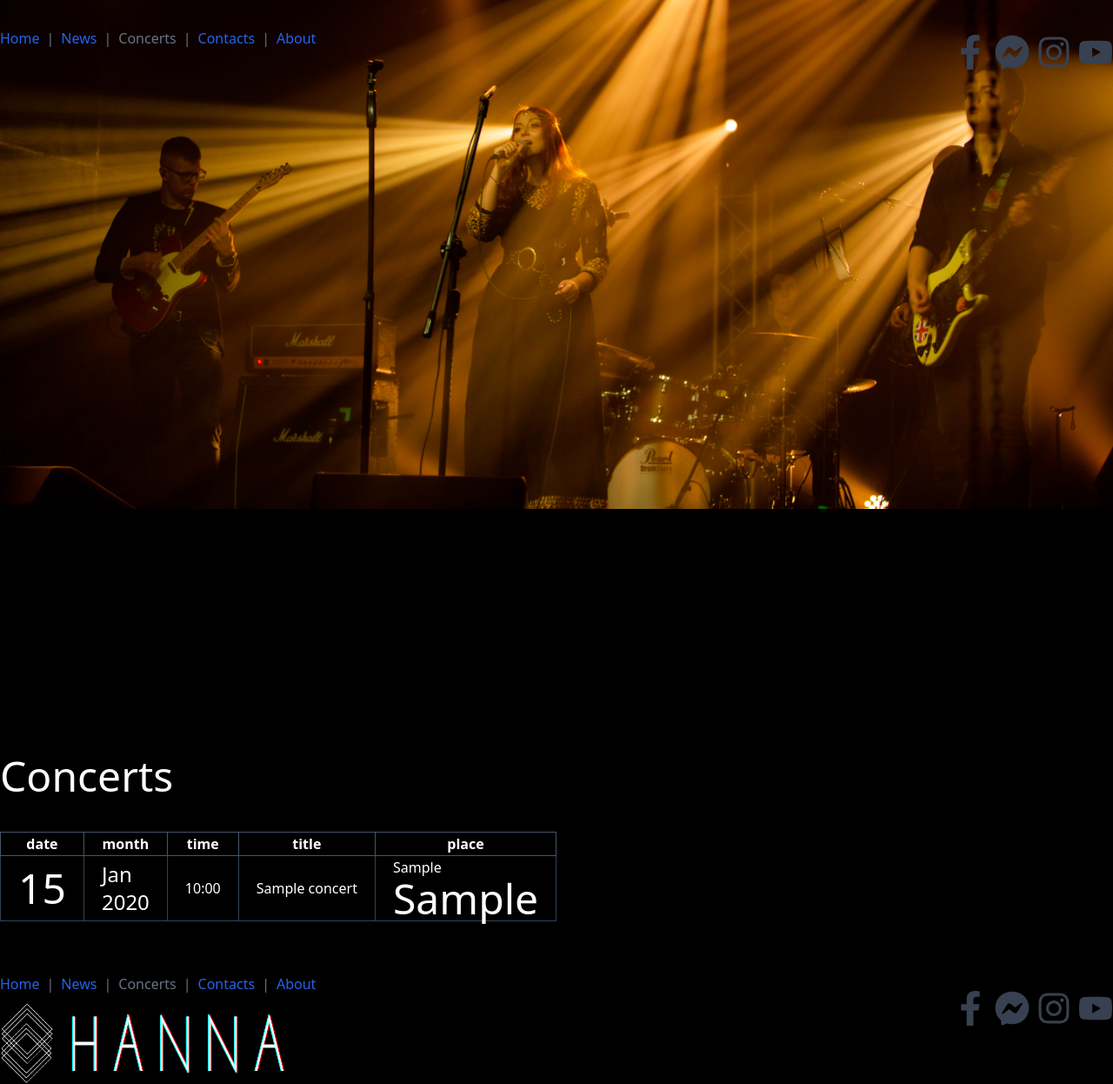
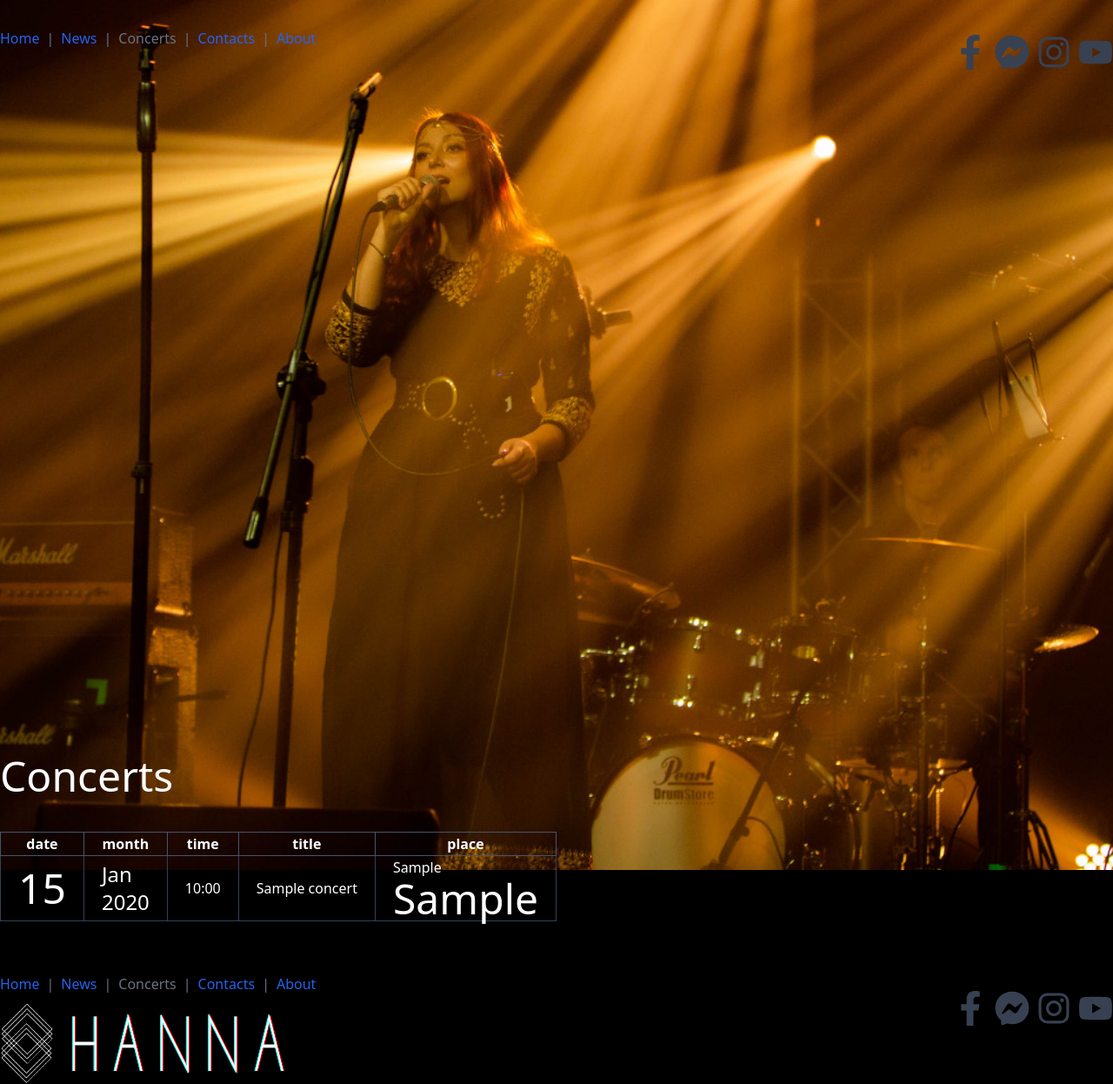
Before and after one commit to AMalenkij/dj_Hanna, a Django app: page /concerts/ in a window 1280 px wide. Shown: the top 1246 px of the page at 87% size. Run offline with Django 4.2, Linux system fonts and the light colour scheme; tables that the repository leaves empty hold one stand-in row (values such as "Sample post"); some libraries are stand-ins or nearby versions.

Commit message:
refactor header, contacts and concert change img on page contacts

```diff
--- a/home/templates/header.html
+++ b/home/templates/header.html
@@ -1,5 +1,6 @@
 {% block header %}
 <header class="relative flex items-center justify-center overflow-hidden">
+    <!--bg video -->
     {% if request.resolver_match.url_name == 'home' %}
     <video
             src="/static/home/img/dark_forest.mp4"
@@ -10,31 +11,29 @@
             muted=""
             playsinline=""
     ></video>
-
     {% endif %}
-    <nav class="relative z-30 container mx-auto  text-white flex justify-between m-5">
-
+    <nav class="relative z-30 container mx-auto  text-white lg:flex lg:justify-between m-5">
+        <!-- breadcrumb -->
         <div class="">
-            <nav class=" py-3 w-full">
+            <nav class="py-3 flex justify-center">
                 {% include "breadcrumb.html" %}
             </nav>
         </div>
 
-
+        <!-- logo -->
         {% if request.resolver_match.url_name == 'home' %}
-        <div class="mt-8">
+        <div class="lg:mt-8">
             <a class="" href="/">
                 <img src="/static/home/img/HANNA_LOGO.png" alt="Logo" width="52"
                      class="mx-auto">
-                <img src="/static/home/img/HANNA.png" class="d-inline-block align-text-top img-fluid" alt="HANNA"
+                <img src="/static/home/img/HANNA.png" class="mx-auto d-inline-block align-text-top img-fluid" alt="HANNA"
                      width="200" height="24">
             </a>
         </div>
         {% endif %}
 
-
-        <div class="flex justify-end mt-5 space-x-2 text-gray-700">
-
+        <!-- icon -->
+        <div class="flex justify-end mt-5 space-x-2 text-gray-700 lg:visible invisible">
 
             <!-- Facebook -->
             <svg xmlns="http://www.w3.org/2000/svg" viewBox="0 0 320 512" class="w-10 h-10">
--- a/home/templates/home/concerts.html
+++ b/home/templates/home/concerts.html
@@ -2,9 +2,17 @@
 {% block content %}
 
 {% include 'header.html' %}
+<style> .special_bg {
+    background-size: cover;
+    overflow: hidden;
+    height: 1000px;
+    justify-content: center;
+    align-items: center;
+}
+</style>
 
-
-<img class="w-full object-cover h-fit absolute z-10 min-w-full max-w-none"
+<!--<img class="w-full object-cover h-fit absolute z-10 min-w-full max-w-none" -->
+<img class="special_bg  absolute z-10 object-cover"
      src="/static/home/img/concert_hero.jpg"/>
 
 <div class="mt-96 z-50 m-10 container mx-auto">
--- a/home/templates/home/contacts.html
+++ b/home/templates/home/contacts.html
@@ -5,7 +5,7 @@
 <div class="mb-96 ">
 {% include 'header.html' %}</div>
 <img class="w-full object-cover h-fit absolute z-10  min-w-full max-w-none"
-     src="/static/home/img/concert_hero.jpg"/>
+     src="/static/home/img/hero_contacts.jpg"/>
 <!-- Form contact -->
 <section class="text-gray-700 body-font relative mt-96">
     <div class="absolute inset-0 bg-gray-300 ">
```
Also changed, not shown: home/static/home/img/concert_hero.jpg, home/static/home/img/hero_contacts.jpg (added).
